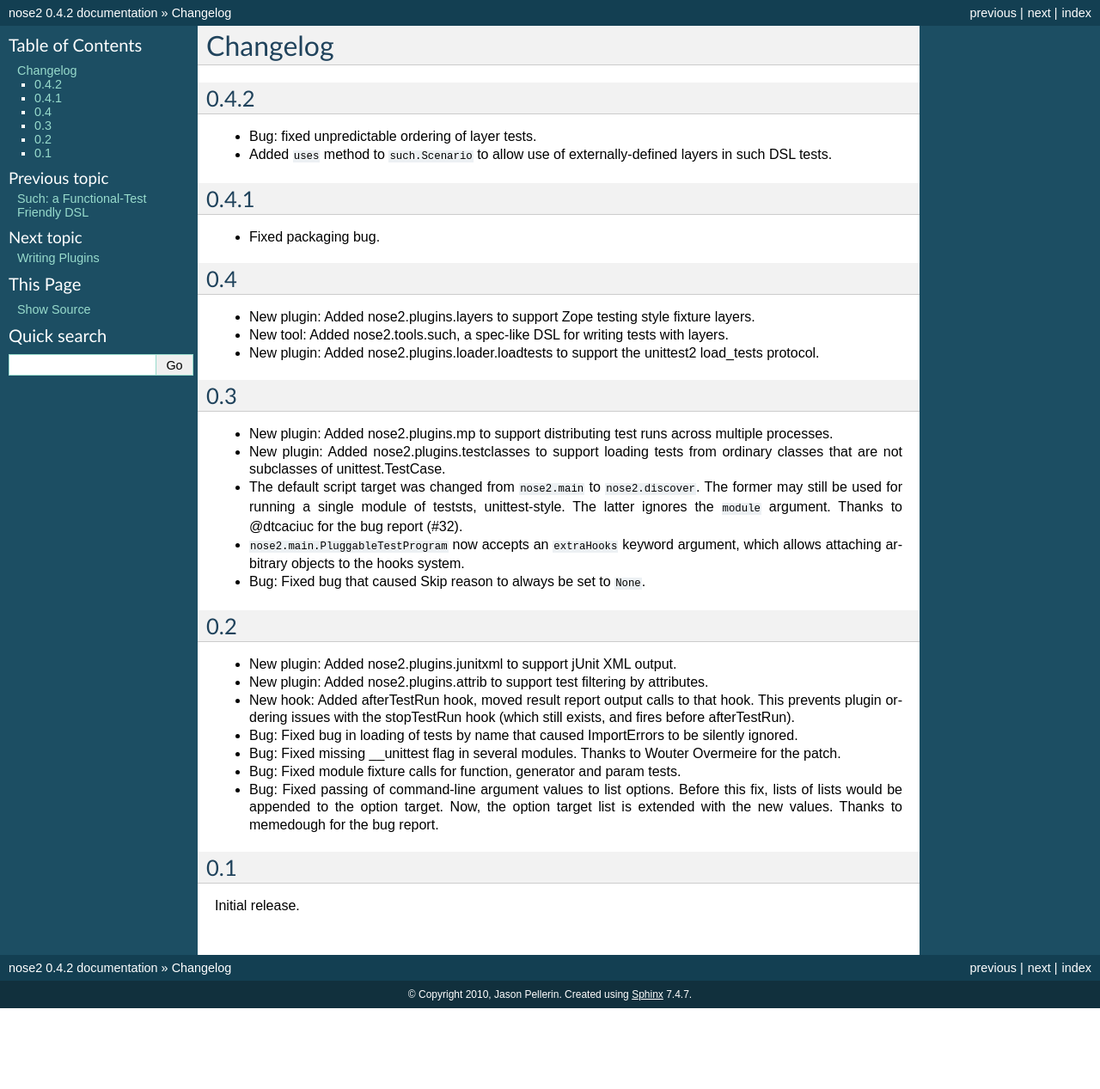
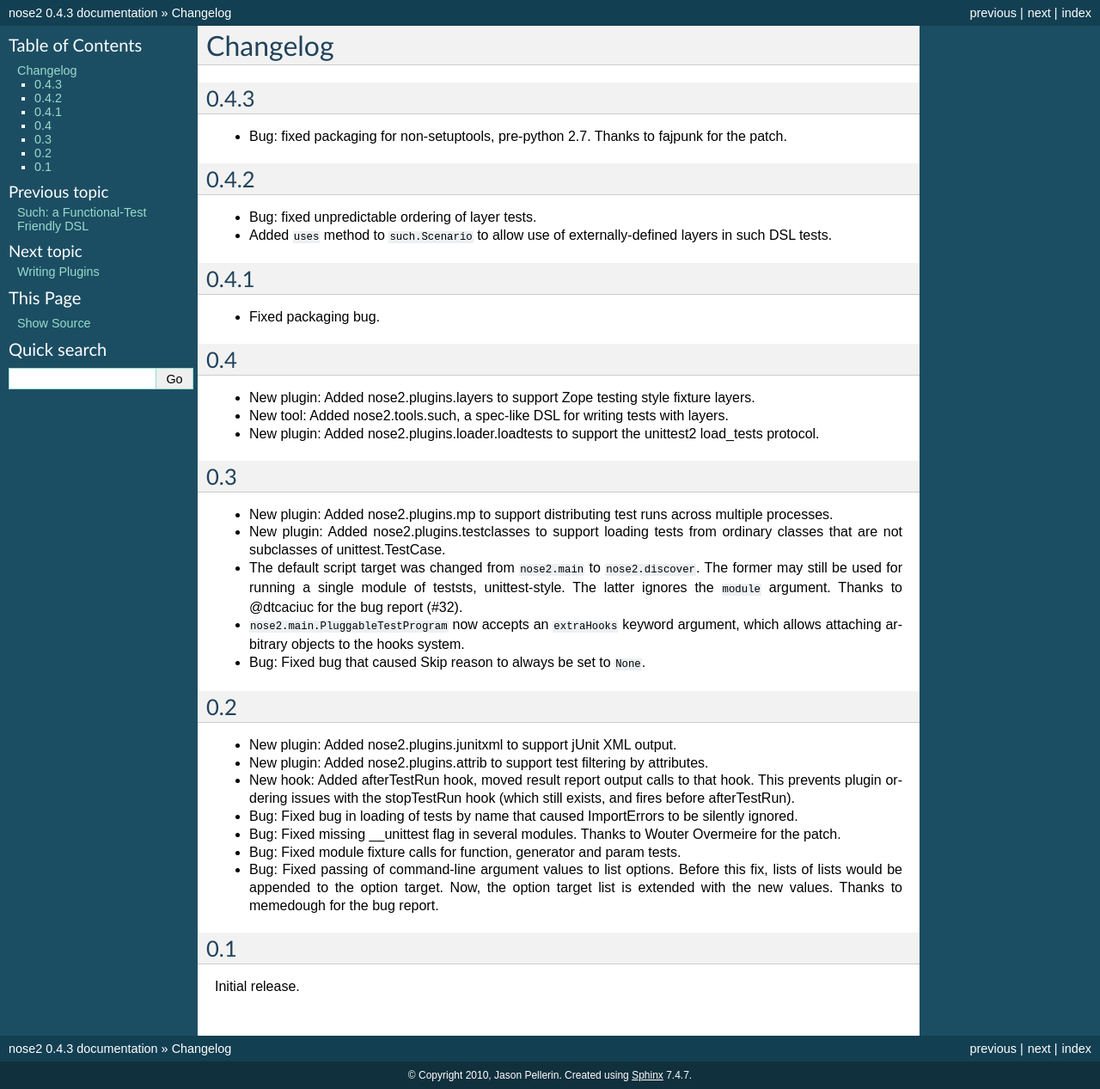
Before and after one commit to nose-devs/nose2, a Sphinx documentation site: the page built from docs/changelog.rst, in a window 1280 px wide. Shown: the whole page at 86% size. Built offline with Sphinx 7.4.7, drawn with Linux system fonts in a browser that asks for light colours; before the commit the page ends 1173 px from its top, so only the background shows below that.

Commit message:
Bump version and update changelog for 0.4.3

```diff
--- a/docs/changelog.rst
+++ b/docs/changelog.rst
@@ -1,5 +1,11 @@
 Changelog
 =========
+
+0.4.3
+-----
+
+* Bug: fixed packaging for non-setuptools, pre-python 2.7. Thanks to fajpunk
+  for the patch.
 
 0.4.2
 -----
--- a/docs/conf.py
+++ b/docs/conf.py
@@ -51,7 +51,7 @@
 # The short X.Y version.
 version = '0.4'
 # The full version, including alpha/beta/rc tags.
-release = '0.4.2'
+release = '0.4.3'
 
 # The language for content autogenerated by Sphinx. Refer to documentation
 # for a list of supported languages.
--- a/setup.py
+++ b/setup.py
@@ -2,7 +2,7 @@
 import sys
 
 NAME = 'nose2'
-VERSION = '0.4.2'
+VERSION = '0.4.3'
 PACKAGES = ['nose2', 'nose2.plugins', 'nose2.plugins.loader',
             'nose2.tests', 'nose2.tests.functional', 'nose2.tests.unit',
             'nose2.tools', 'nose2.backports']
```
